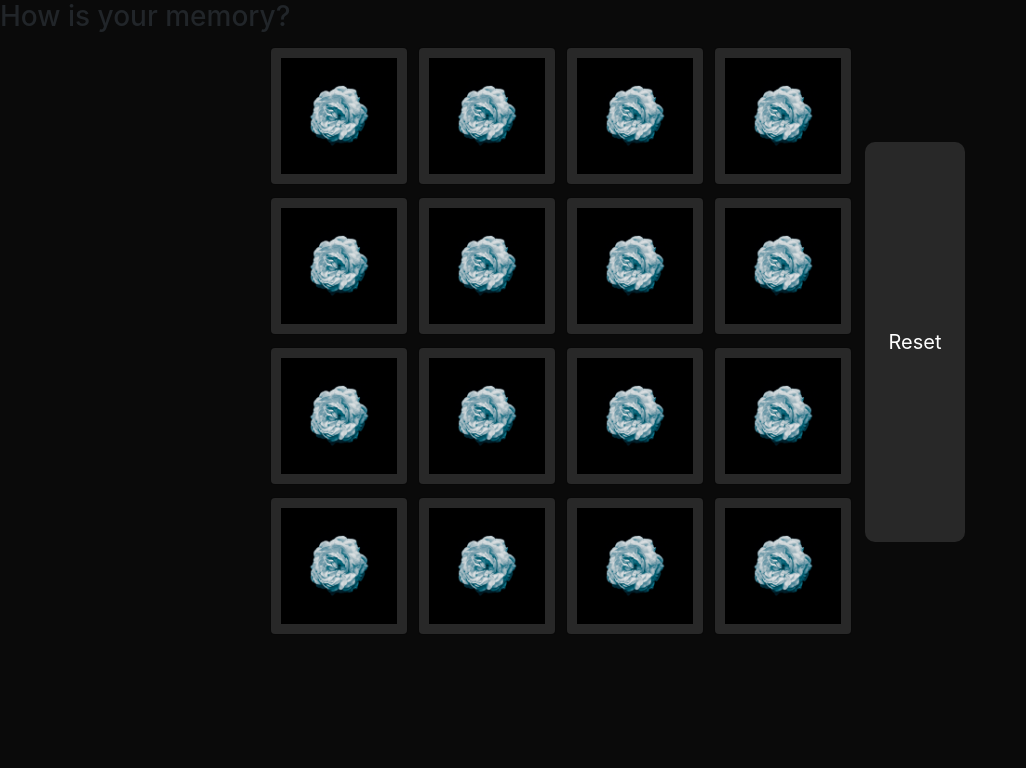
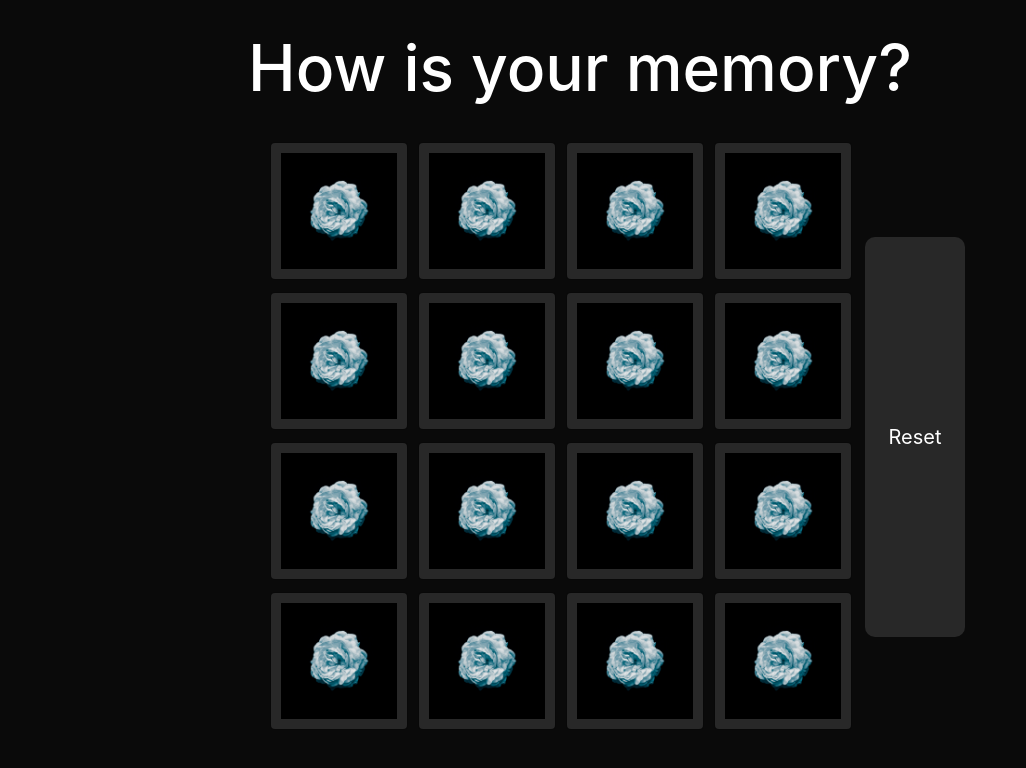
Before and after one commit to MananSharma7/memoryGame, a plain HTML site: page index.html in a window 1280 px wide. Shown: the whole page, without its empty margins (0-1026 px from the left). Drawn offline with nearby package versions, Linux system fonts and the light colour scheme.

Commit message:
Update style.css

```diff
--- a/style.css
+++ b/style.css
@@ -9,7 +9,7 @@ body {
   background-color: rgb(10, 10, 10);
 }
 
-.text {
+.textes {
   color: white;
   font-size: 4rem;
   margin: 30px;
```
